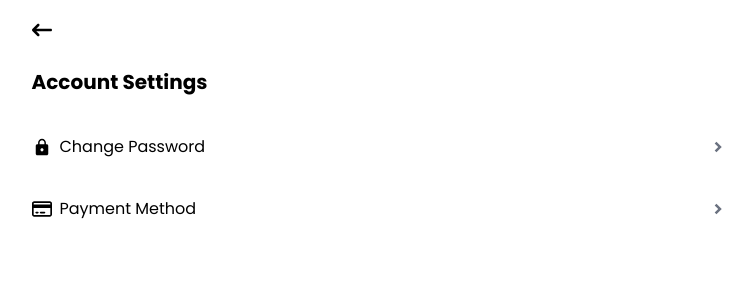
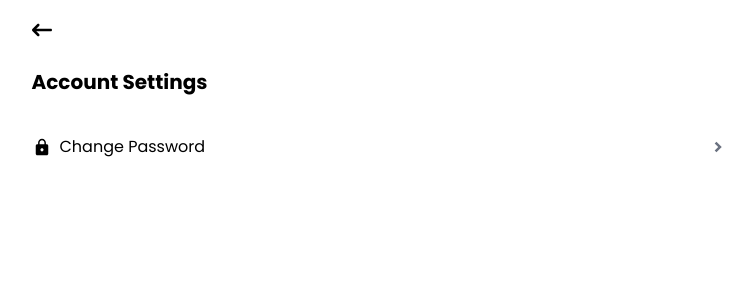
Before and after one commit to DevEmmy/vtu-frontend, a React (Vite) app: page /account-settings in a window 1280 px wide. Shown: the top 300 px of the page, without its empty margins (258-1011 px from the left). Built offline with nearby package versions, Linux system fonts and the light colour scheme.

Commit message:
Updates: payment mthod removed from settings.

```diff
--- a/src/components/home/settings/account-settings.tsx
+++ b/src/components/home/settings/account-settings.tsx
@@ -12,11 +12,6 @@ function accountSettings() {
             title: 'Change Password',
             link: '/change-password'
         },
-        {
-            icon: <FaRegCreditCard />,
-            title: 'Payment Method',
-            link: ''
-        }
     ]
   return (
     <div className='relative px-3 py-5 flex flex-col gap-7 min-h-screen'>
```
